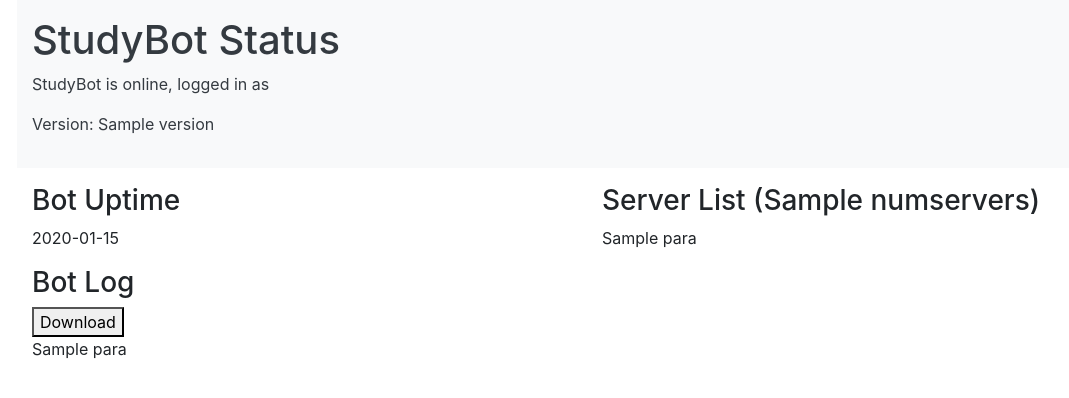
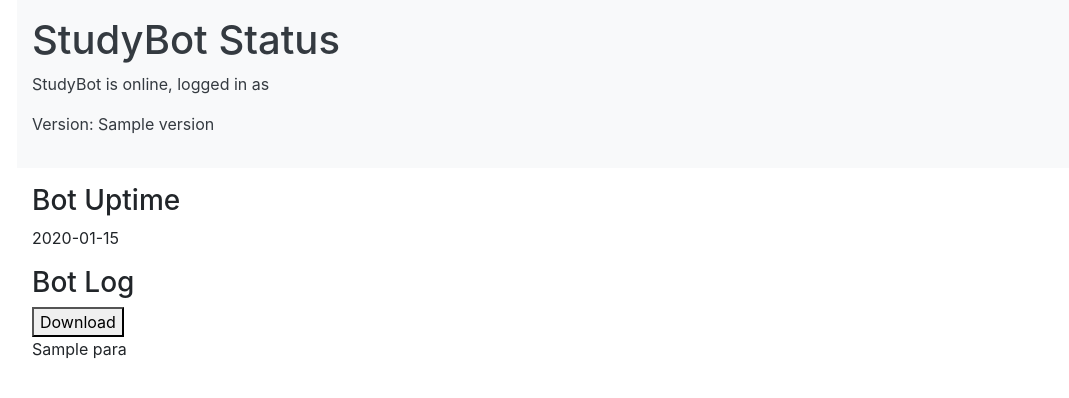
Before and after one commit to micropipette/studybot, a Flask app: template src/templates/index.html in a window 1280 px wide. Shown: the top 398 px of the page, without its empty margins (53-1122 px from the left). Run offline with Flask 2, Linux system fonts and the light colour scheme; the template is opened without the code that fills it: most values are stand-ins (such as "Sample title", 1, 10 or a date in 2020); some libraries are stand-ins or nearby versions.

Commit message:
Update website for privacy compliance

```diff
--- a/src/hosting/keep_alive.py
+++ b/src/hosting/keep_alive.py
@@ -29,9 +29,7 @@
 
     return render_template("index.html", uptime=str(uptime),
                            numservers=len(bot.guilds),
-                           user=str(bot.user), serverlist=[f"{server.name} "
-                           f"({len(server.members)} members)"
-                                                           for server in bot.guilds],
+                           user=str(bot.user),
                            loglines=content,
                            version=version)
 
--- a/src/templates/index.html
+++ b/src/templates/index.html
@@ -27,15 +27,6 @@
 
                 </div>
 
-                <div class="col-sm">
-                    <h3>Server List ({{ numservers }})</h3>
-                    <p>
-                        {% for para in serverlist %}
-                            {{para}}<br>
-                        {% endfor %}</p>
-
-                </div>
-
             </div>
 
             <h3>Bot Log</h3>
```
Also changed, not shown: 1 other file.
